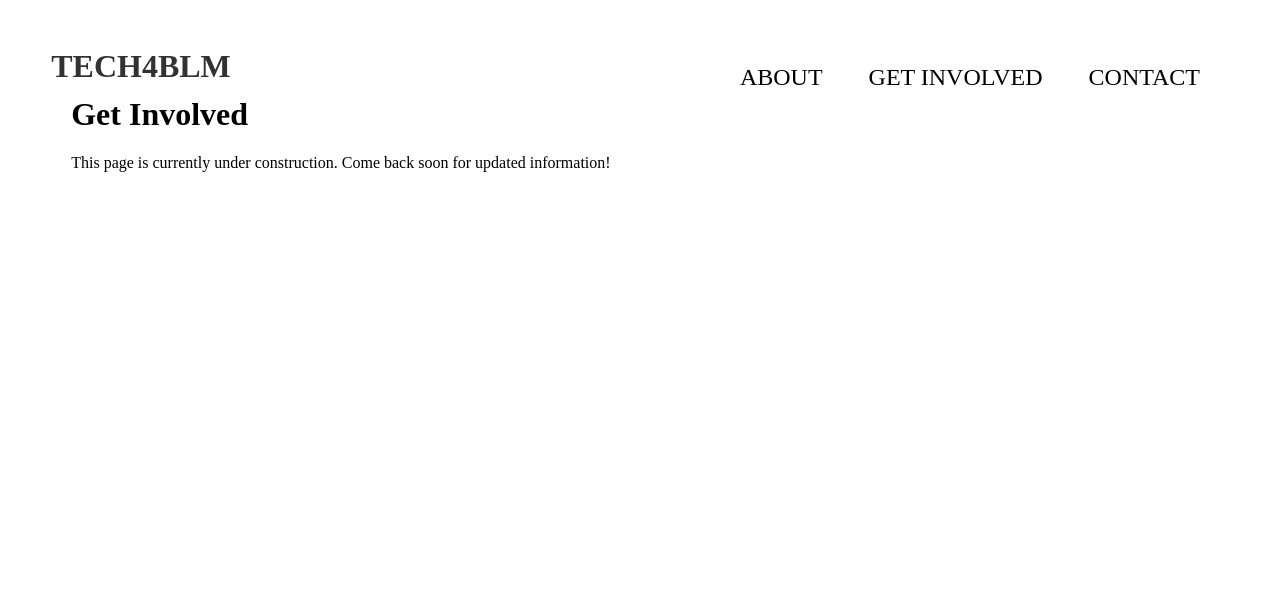
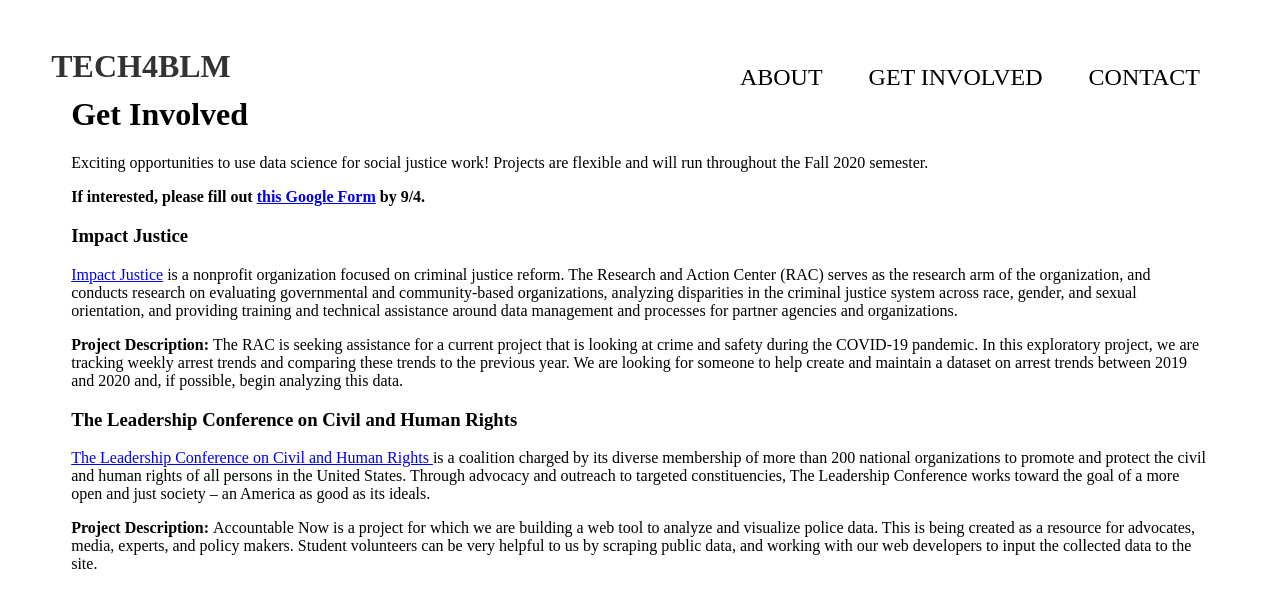
Before and after one commit to rachelli2019/tech4blm, a Gatsby site: page /getInvolved in a window 1280 px wide. Built offline with nearby package versions, Linux system fonts and the light colour scheme; Gatsby itself is replaced by a stand-in of ours.

Commit message:
added in volunteer opppportunity descriptions

```diff
--- a/src/pages/getInvolved.js
+++ b/src/pages/getInvolved.js
@@ -8,7 +8,29 @@
       <Navbar/>
       <div className="pageLayout">
         <h1>Get Involved</h1>
-        <p>This page is currently under construction. Come back soon for updated information!</p>
+        <p>Exciting opportunities to use data science for social justice work! Projects are flexible and will run throughout the Fall 2020 semester. </p>
+        <p><b>If interested, please fill out <a href="https://forms.gle/z7R8JSGyksvz9825A" target="_blank">this Google Form</a> by 9/4.</b></p>
+        <p>
+        <h3>Impact Justice</h3>
+        <a href="https://impactjustice.org/" target="_blank">Impact Justice</a> is a nonprofit organization focused on criminal justice reform.
+        The Research and Action Center (RAC) serves as the research arm of the organization,
+        and conducts research on evaluating governmental and community-based organizations,
+         analyzing disparities in the criminal justice system across race, gender, and sexual orientation,
+         and providing training and technical assistance around data management and processes for partner agencies and organizations. </p>
+         <p> <b>Project Description: </b>The RAC is seeking assistance for a current project that is looking at crime and safety during the COVID-19 pandemic.
+         In this exploratory project, we are tracking weekly arrest trends and comparing these trends to the previous year.
+         We are looking for someone to help create and maintain a dataset on arrest trends between 2019 and 2020 and,
+         if possible, begin analyzing this data.
+        </p>
+        <h3>The Leadership Conference on Civil and Human Rights</h3>
+        <p><a  href="https://civilrights.org/" target="_blank">The Leadership Conference on Civil and Human Rights </a>is a coalition charged by its diverse membership of more than 200 national
+        organizations to promote and protect the civil and human rights of all persons in the United States.
+        Through advocacy and outreach to targeted constituencies,
+        The Leadership Conference works toward the goal of a more open and just society – an America as good as its ideals.</p>
+        <p><b>Project Description: </b>Accountable Now is a project for which we are building a web tool to analyze and visualize police data.
+         This is being created as a resource for advocates, media, experts, and policy makers.
+         Student volunteers can be very helpful to us by scraping public data,
+         and working with our web developers to input the collected data to the site.</p>
         </div>
     </div>
   )
```
Also changed, not shown: src/components/cardGrid.js (+24 -0 lines).
